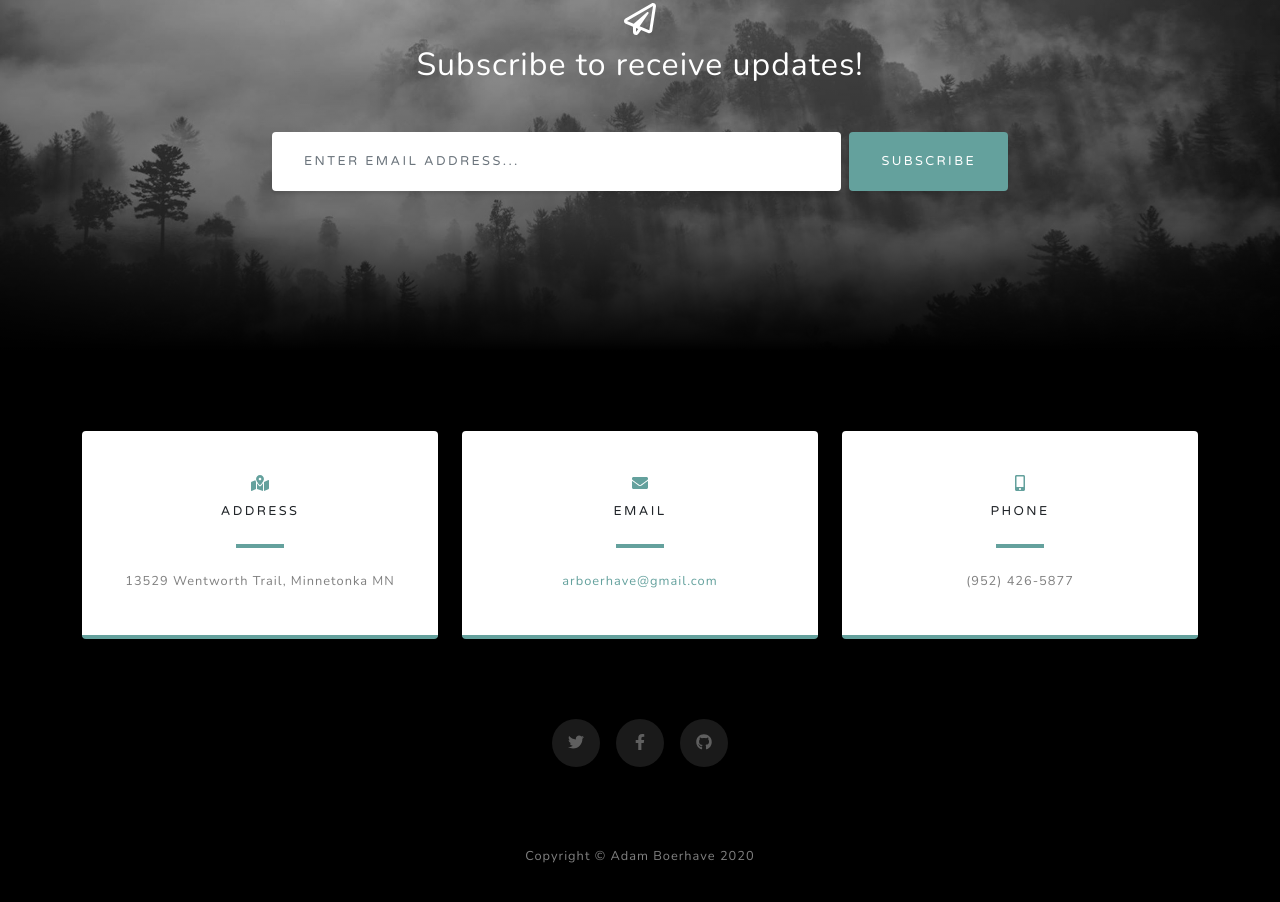
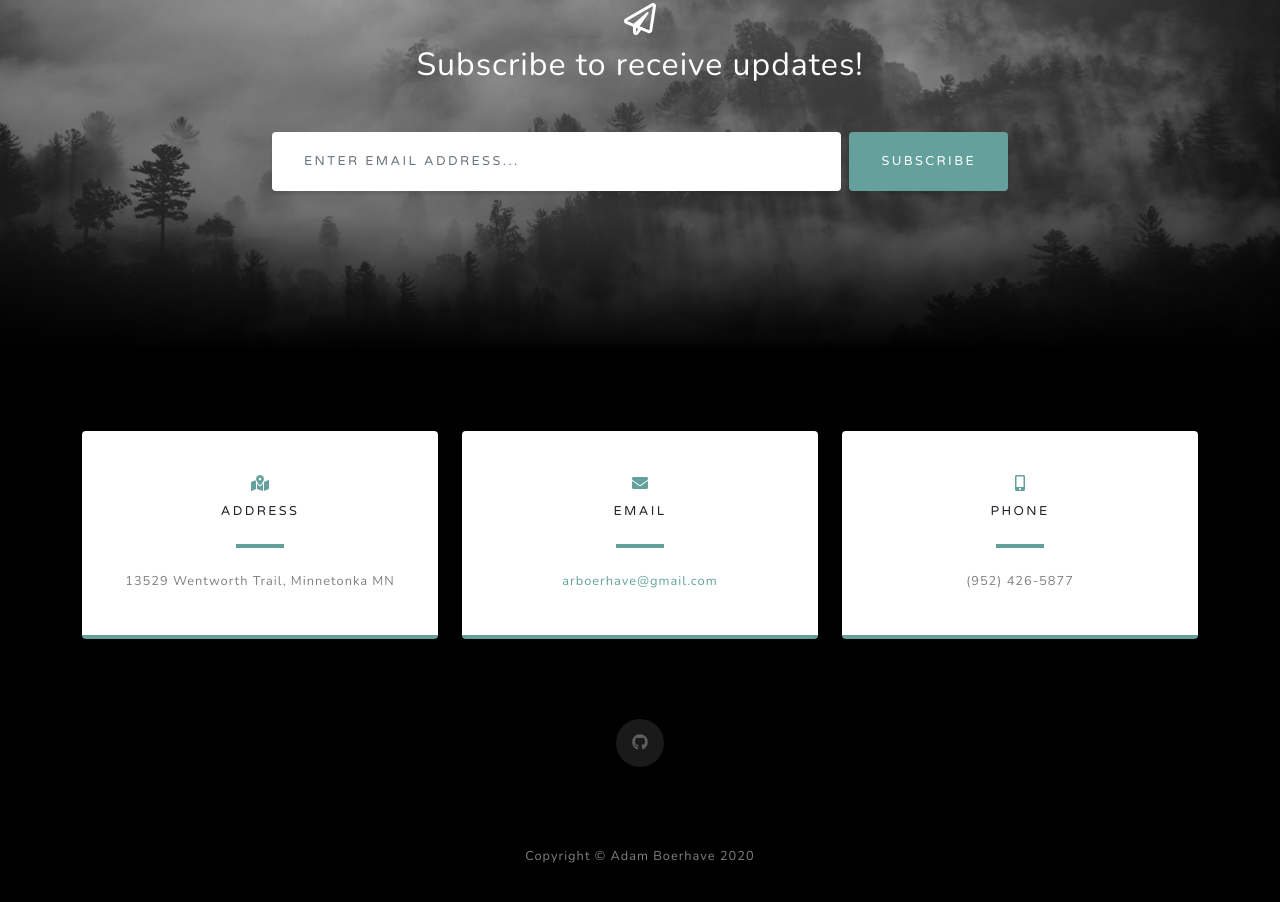
Before and after one commit to aboerhave/aboerhave.github.io, a plain HTML site: page index.html in a window 1280 px wide. Shown: the part 3277-4179 px from the top of the page. Drawn offline with nearby package versions, Linux system fonts and the light colour scheme.

Commit message:
took out extra icons

```diff
--- a/index.html
+++ b/index.html
@@ -155,8 +155,9 @@
                     </div>
                 </div>
                 <div class="social d-flex justify-content-center">
-                    <a class="mx-2" href="#!"><i class="fab fa-twitter"></i></a>
-                    <a class="mx-2" href="#!"><i class="fab fa-facebook-f"></i></a>
+                    <!-- I took out the twitter and facebook as I do not have either -->
+                    <!-- <a class="mx-2" href="#!"><i class="fab fa-twitter"></i></a> -->
+                    <!-- <a class="mx-2" href="#!"><i class="fab fa-facebook-f"></i></a> -->
                     <a class="mx-2" href="#!"><i class="fab fa-github"></i></a>
                 </div>
             </div>
```
